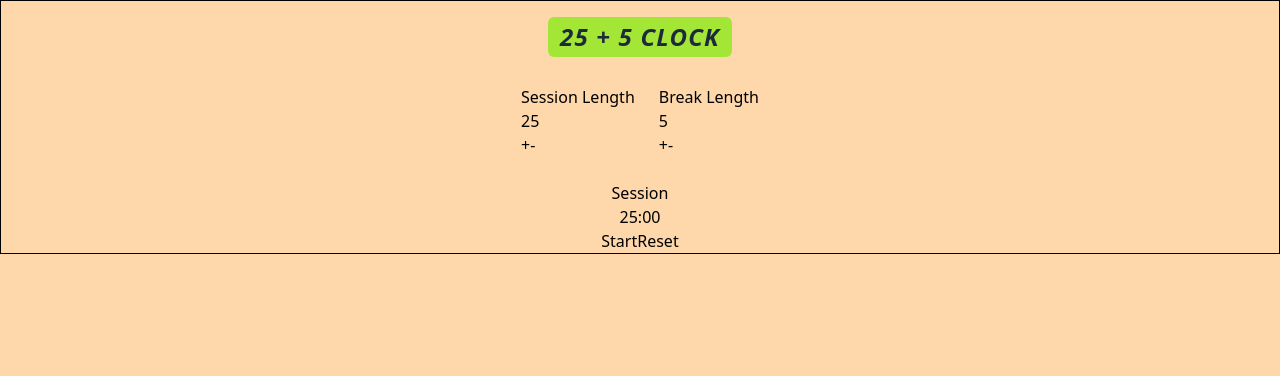
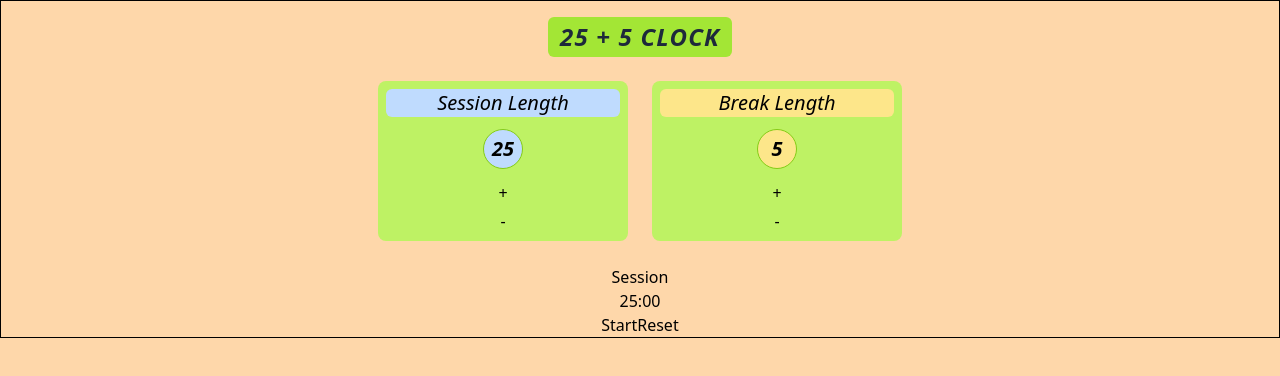
Before and after one commit to AndreyDmitriev39r/fcc-25-plus-five-clock, a React (Vite) app: page / in a window 1280 px wide. Shown: the top 376 px of the page. Built offline with nearby package versions, Linux system fonts and the light colour scheme.

Commit message:
heading and lengthsettings styling

```diff
--- a/index.html
+++ b/index.html
@@ -6,8 +6,8 @@
     <meta name="viewport" content="width=device-width, initial-scale=1.0" />
     <title>25 plus 5 clock</title>
   </head>
-  <body class="h-screen">
-    <div id="root" class="h-full bg-orange-200"></div>
+  <body class="h-screen bg-orange-200">
+    <div id="root" class="h-full"></div>
     <script type="module" src="/src/main.jsx"></script>
     <script src="https://cdn.freecodecamp.org/testable-projects-fcc/v1/bundle.js"></script>
   </body>
--- a/src/Heading.jsx
+++ b/src/Heading.jsx
@@ -1,7 +1,9 @@
 const Heading = () => {
   return (
     <div className="heading-container w-full">
-      <h1 className="w-fit mx-auto mt-4 mb-1 px-3 py-1 bg-lime-400 text-center text-2xl uppercase italic font-extrabold tracking-wider text-slate-800 rounded-md">25 + 5 clock</h1>
+      <h1 className="w-fit mx-auto mt-4 px-3 py-1 bg-lime-400 text-center text-2xl uppercase italic font-extrabold tracking-wider text-slate-800 rounded-md">
+        25 + 5 clock
+      </h1>
     </div>
   )
 }
--- a/src/LengthSettings.jsx
+++ b/src/LengthSettings.jsx
@@ -1,8 +1,19 @@
 const LengthSettings = ({name}) => {
   return (
-    <div className={`${name}-settings-container`}>
-      <h3 id={`${name}-label`} className="capitalize">{name} length</h3>
-      <h3 id={`${name}-length`}>{name === 'session' ? '25' : '5'}</h3>
+    <div
+      id={`${name}-settings-container`}
+      className='w-1/4 min-w-[175px] max-w-[250px] flex flex-col gap-1 p-2 bg-lime-300 rounded-lg'
+    >
+      <h3 id={`${name}-label`}
+        className={`${name === 'session' ? "bg-blue-200" : "bg-amber-200"} text-center text-xl font-medium italic capitalize rounded-md`}
+      >
+          {name} length
+      </h3>
+      <h3 id={`${name}-length`}
+        className={`${name === 'session' ? "bg-blue-200" : "bg-amber-200"} w-10 h-10 self-center flex justify-center items-center my-2 rounded-full border border-lime-500 text-xl font-bold italic`}
+      >
+        {name === 'session' ? '25' : '5'}
+      </h3>
       <button id={`${name}-increment`}>+</button>
       <button id={`${name}-decrement`}>-</button>
     </div>
```
